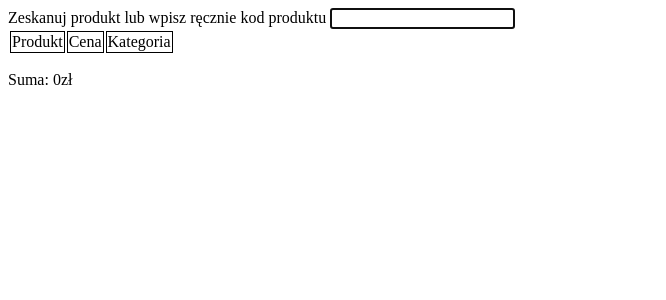
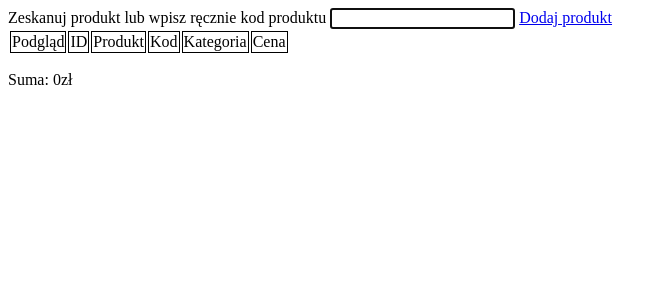
Before and after one commit to FilipMadzia/Dzien-Otwarty, a PHP site: page / in a window 1280 px wide. Shown: the top 300 px of the page, without its empty margins (0-666 px from the left). Run offline with PHP 8.4, Linux system fonts and the light colour scheme; data comes from the database, SQL or seed files in the repository.

Commit message:
Strona dodawania

```diff
--- a/index.php
+++ b/index.php
@@ -32,14 +32,19 @@ $conn = mysqli_connect($hostname, $username, $password, $database);
     <form id="skaner">
         <label for="kod">Zeskanuj produkt lub wpisz ręcznie kod produktu</label>
         <input onblur="focus()" type="text" name="kod" id="kod" autofocus>
+        <!-- Przycisk dodania -->
+        <a href="dodaj">Dodaj produkt</a>
     </form>
 
     <div>
         <table id="koszyk-tabela">
             <tr>
+                <td>Podgląd</td>
+                <td>ID</td>
                 <td>Produkt</td>
+                <td>Kod</td>
+                <td>Kategoria</td>
                 <td>Cena</td>
-                <td>Kategoria</td>
             </tr>
         </table>
     </div>
--- a/script.js
+++ b/script.js
@@ -25,9 +25,12 @@ document.addEventListener("DOMContentLoaded", () => {
 
         let produktChild = koszykTabela.appendChild(document.createElement("tr"));
         produktChild.innerHTML =
+            "<td><img src='zdjecia/" + produkt.zdjecie + "'></td>" +
+            "<td>" + produkt.id_produkt + "</td>" +
             "<td>" + produkt.nazwa + "</td>" +
-            "<td>" + produkt.cena + "</td>" +
-            "<td>" + kategorie[produkt.id_kategoria-1].nazwa + "</td>";
+            "<td>" + produkt.kod + "</td>" +
+            "<td>" + kategorie[produkt.id_kategoria-1].nazwa + "</td>" +
+            "<td>" + produkt.cena + "</td>";
     }
 
     skaner.addEventListener("submit", (e) => {
--- a/style.css
+++ b/style.css
@@ -1,3 +1,7 @@
 td {
     border: 1px solid #000000;
+    text-align: center;
 }
+img {
+    height: 50px;
+}
```
Also changed, not shown: dodaj/index.php (added, +48 -0 lines).
